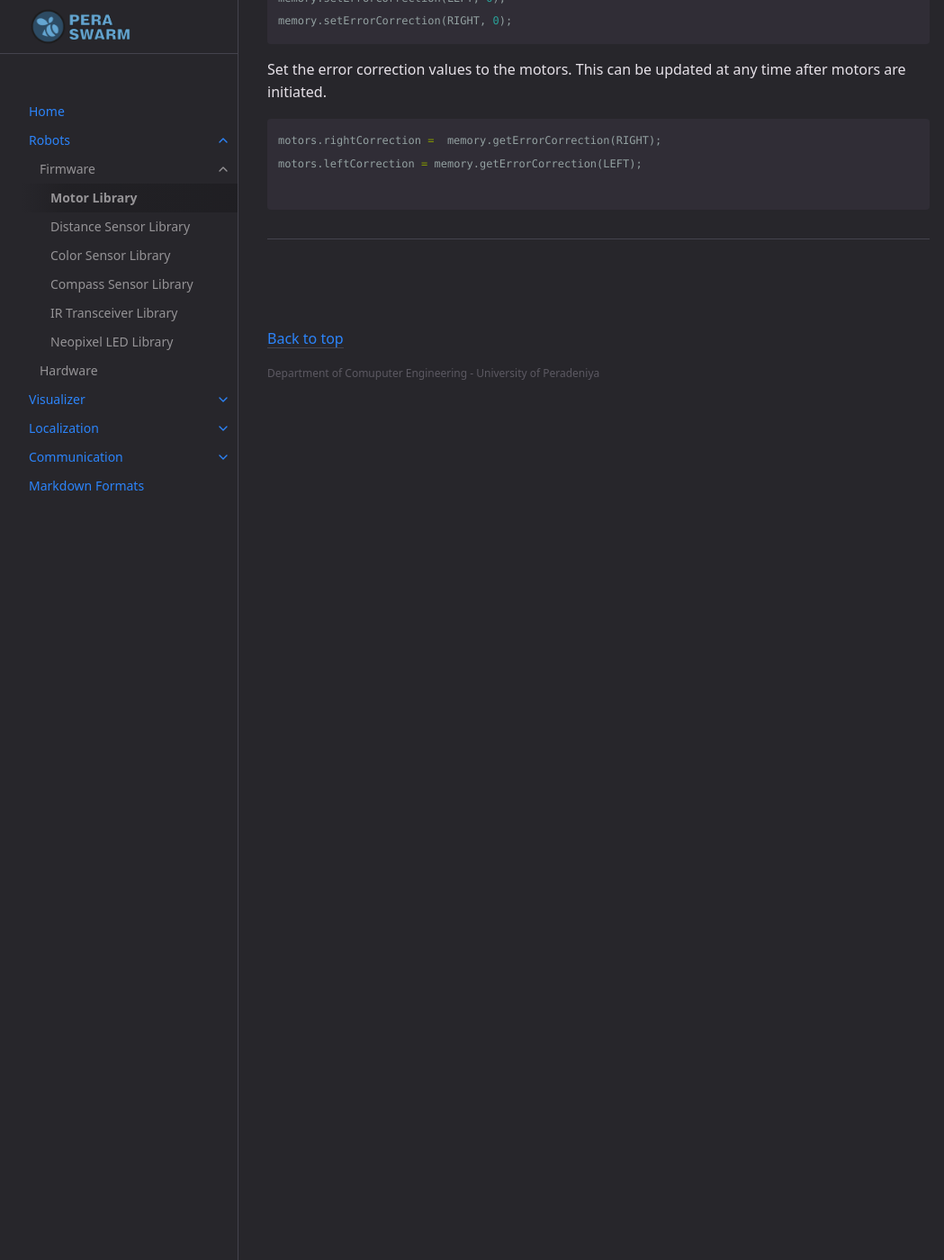
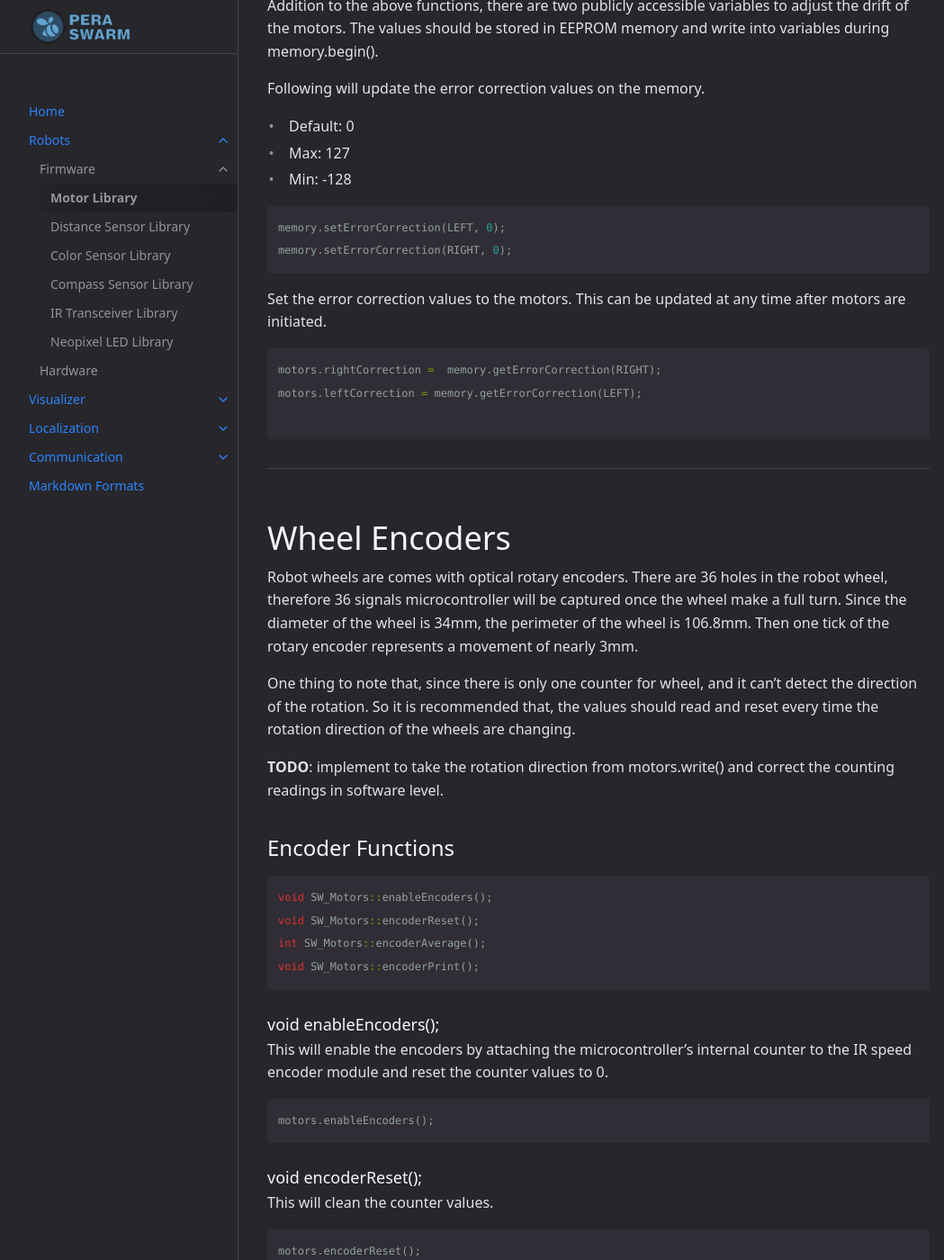
Before and after one commit to luk3Sky/docs, a Jekyll site: the page built from docs/robot/firmware/motors.md, in a window 1280 px wide and 1400 px high, scrolled down 2740 px. Shown: the whole window at 90% size, without its empty margins (107-1156 px from the left). Built offline with Jekyll 4.4.1, drawn with Linux system fonts in a browser that asks for light colours; some of the changed text lies outside the part shown.

Commit message:
MotorEncoders updated.

````diff
--- a/docs/robot/firmware/motors.md
+++ b/docs/robot/firmware/motors.md
@@ -16,7 +16,7 @@
 {:toc}
 
 ----
-## Getting started
+# Motors
 
 To add the motors of the Swarm-Robot, you need to include following header file.
 
@@ -89,12 +89,12 @@
 ### motors.test();
 
 This is used to test the functionality of the motors. It will execute following procedures once called.
-- Move forward with increasing speed for 6.5 seconds.
-- Move forward with decreasing speed for 6.5 seconds.
-- Move backward with increasing speed for 6.5 seconds.
-- Move backward with decreasing speed for 6.5 seconds.
-- Rotate Clockwise for 3 seconds.
-- Rotate Counter Clockwise for 3 seconds.
+- Turn Counter Clockwise for ~0.5 seconds.
+- Turn Clockwise for ~0.5 seconds.
+- Move forward with increasing speed for ~6.5 seconds.
+- Move forward with decreasing speed for ~6.5 seconds.
+- Move backward with increasing speed for ~6.5 seconds.
+- Move backward with decreasing speed for ~6.5 seconds.
 
 ```cpp
 motors.test()
@@ -121,3 +121,67 @@
 motors.leftCorrection = memory.getErrorCorrection(LEFT);
 
 ```
+
+
+----
+# Wheel Encoders
+
+Robot wheels are comes with optical rotary encoders. There are 36 holes in the robot wheel, therefore 36 signals microcontroller will be captured once the wheel make a full turn. Since the diameter of the wheel is 34mm, the perimeter of the wheel is 106.8mm. Then one tick of the rotary encoder represents a movement of nearly 3mm.
+
+One thing to note that, since there is only one counter for wheel, and it can't detect the direction of the rotation. So it is recommended that, the values should read and reset every time the rotation direction of the wheels are changing.
+
+**TODO**: implement to take the rotation direction from motors.write() and correct the counting readings in software level.
+
+## Encoder Functions
+
+```cpp
+void SW_Motors::enableEncoders();
+void SW_Motors::encoderReset();
+int SW_Motors::encoderAverage();
+void SW_Motors::encoderPrint();
+```
+
+### void enableEncoders();
+
+This will enable the encoders by attaching the microcontroller's internal counter to the IR speed encoder module and reset the counter values to 0.
+
+```cpp
+motors.enableEncoders();
+```
+
+### void encoderReset();
+
+This will clean the counter values.
+
+```cpp
+motors.encoderReset();
+```
+
+### uint encoderAverage();
+
+This will return the average reading of the left and right counters as an unsigned integer.
+
+```cpp
+int a = motors.encoderAverage();
+```
+
+### uint getEncoderReading(uint8_t wheel);
+
+This will return the average reading of either left or right counter as an unsigned integer.
+
+```cpp
+int right = motors.getEncoderReading(RIGHT);
+int left = motors.getEncoderReading(LEFT);
+```
+
+### void encoderPrint();
+
+This will print the current encoder reading of both sensors.
+
+```cpp
+motors.encoderPrint();
+```
+example:
+```bash
+Encoder L:10 R:20
+```
````
